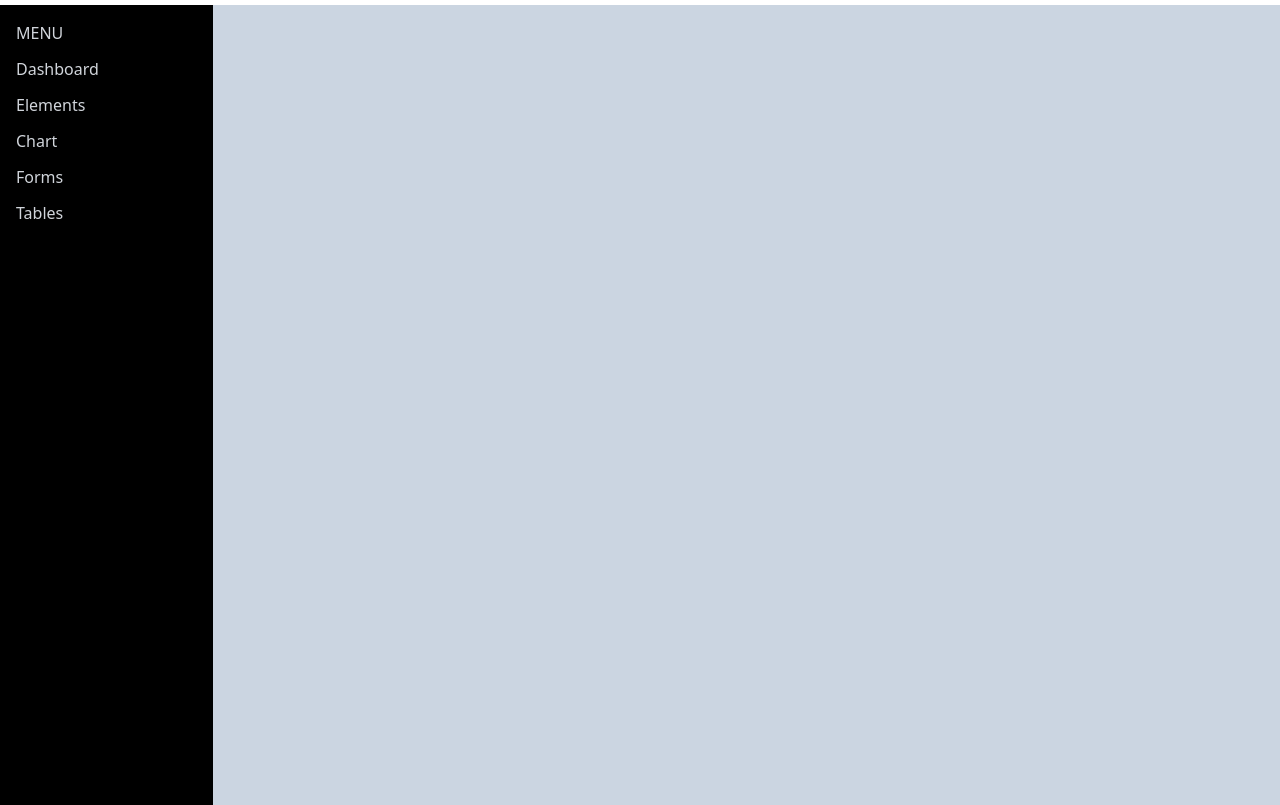
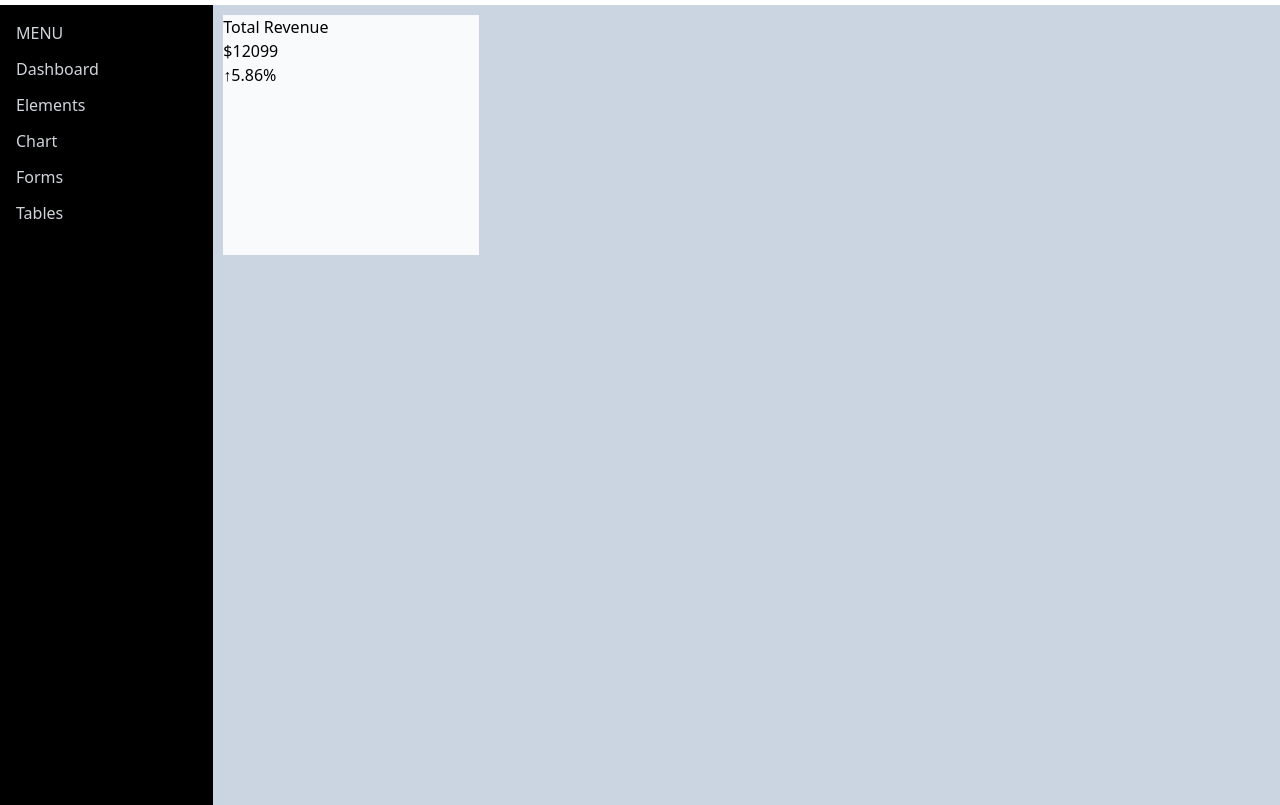
Before and after one commit to arielgam/Desafiopage, a plain HTML site: page index.html in a window 1280 px wide. Shown: the part 73-878 px from the top of the page. Drawn offline with nearby package versions, Linux system fonts and the light colour scheme.

Commit message:
atualização

```diff
--- a/index.html
+++ b/index.html
@@ -8,7 +8,7 @@
     <script src="https://cdn.tailwindcss.com"></script>
     <title>Page</title>
 </head>
-<body class="bg-slate-300">
+<body >
     <header class="flex flex-row justify-between items-center p-2 bg-white">
         <h1 class="text-blue-500 text-3xl font-bold -mt-1">CONCEPT</h1>
         <div class="flex gap-5">
@@ -24,6 +24,7 @@
             </div>
         </div>
     </header>
+    <main class="flex">
         <section class="bg-black w-2/12 h-screen text-white p-4">
             <ul class="text-gray-300 flex flex-col gap-3">
                 <li>MENU</li>
@@ -34,8 +35,13 @@
                 <li>Tables</li>
             </ul>
         </section>
-    <section class="">
-
+        <section class="bg-slate-300 w-10/12">
+            <div class="bg-slate-50 w-64 h-60 m-2.5">
+                <p>Total Revenue</p>
+                <p>$12099</p>
+                <span>&#8593;5.86%</span>
+            </div>
         </section>
+    </main>
 </body>
 </html>
```
Lines whose indentation alone changed are shown as unchanged.
